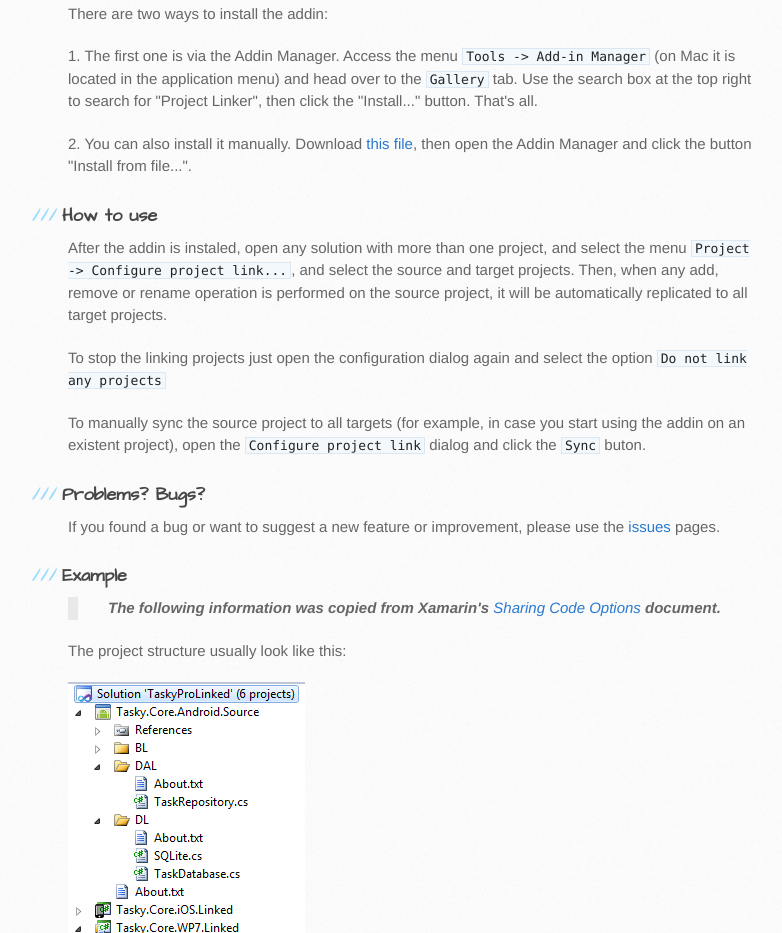
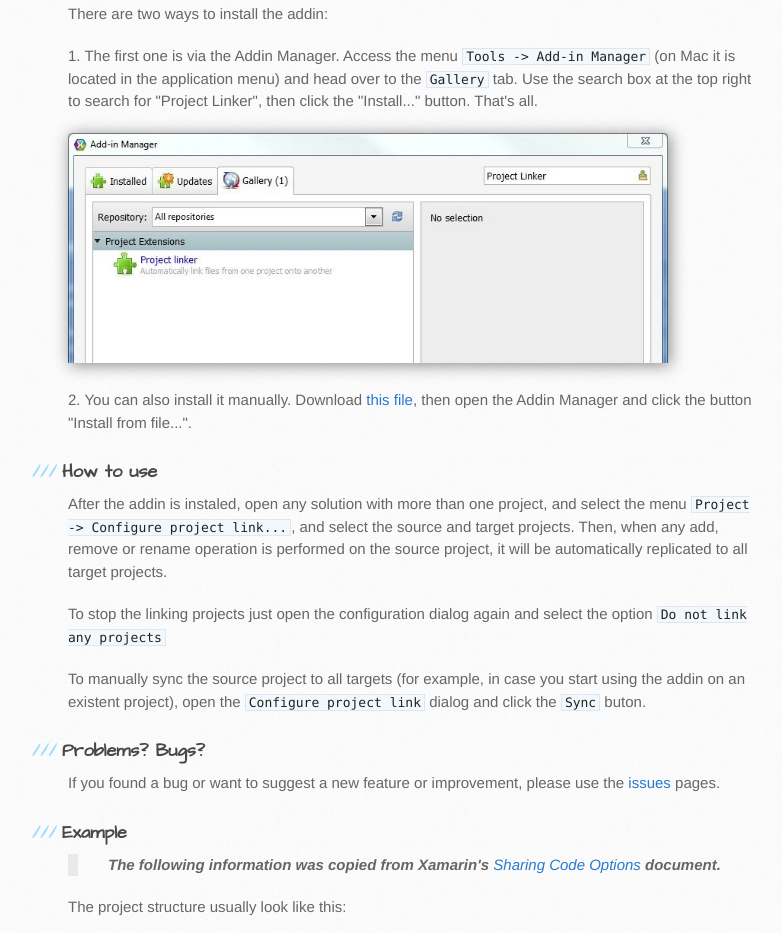
Before and after one commit to rafaelsteil/monodevelop-project-linker, a plain HTML site: page index.html in a window 1280 px wide. Shown: the part 831-1764 px from the top of the page, without its empty margins (102-884 px from the left). Drawn offline with Linux system fonts and the light colour scheme.

Commit message:
Improved docs

```diff
--- a/index.html
+++ b/index.html
@@ -57,6 +57,8 @@
   1. The first one is via the Addin Manager. Access the menu <code>Tools -&gt; Add-in Manager</code> (on Mac it is located in the application menu) and head over to the <code>Gallery</code> tab. Use the search box at the top right to search for "Project Linker", then click the "Install..." button. That's all.
 </p>
 
+<p><img src="images/addin_manager.jpg" class="shadow" width="600"/></p>
+
 <p>2. You can also install it manually. Download <a href="ProjectLinker.ProjectLinker-latest.mpack">this file</a>, then open the Addin Manager and click the button "Install from file...". </p>
 
 </p>
--- a/stylesheets/stylesheet.css
+++ b/stylesheets/stylesheet.css
@@ -108,6 +108,8 @@ header h2 {
 #main-content img {
   max-width: 100%;
 }
+
+img.shadow { box-shadow: 2px 2px 15px #888888; }
 
 aside#sidebar {
   width: 200px;
```
Also changed, not shown: images/addin_manager.jpg (added), 1 other file.
